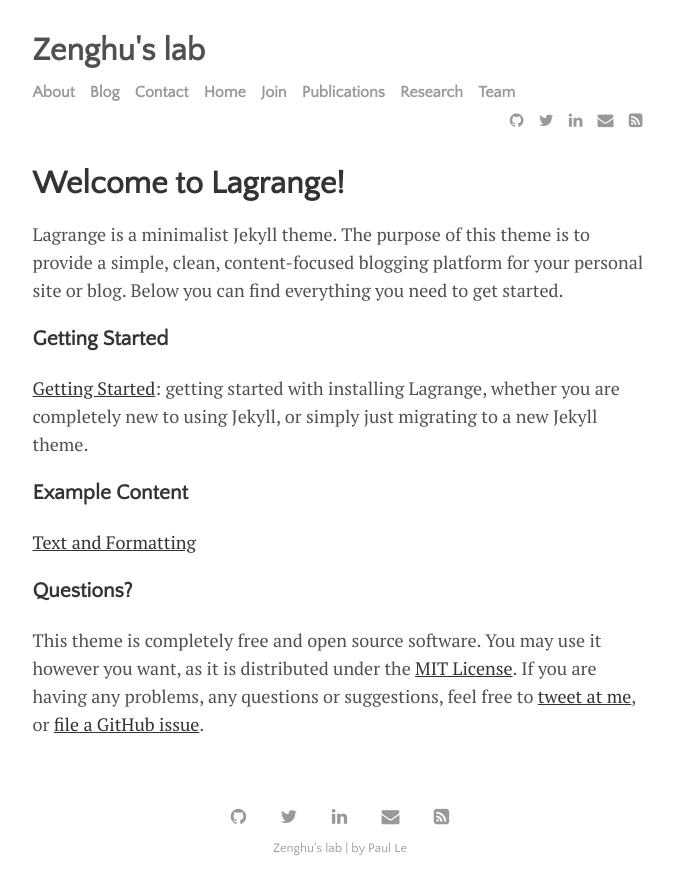
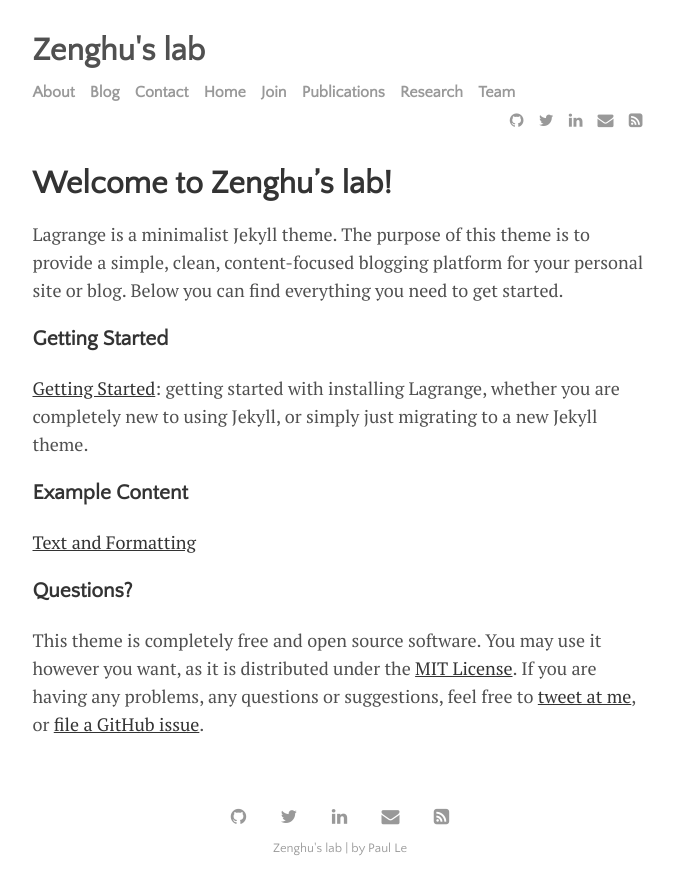
Before and after one commit to ZenghuPKU/zenghupku.github.io, a Jekyll site: the page built from menu/about.md, in a window 1280 px wide. Shown: the top 895 px of the page, without its empty margins (300-974 px from the left). Built offline with Jekyll 4.4.1, drawn with Linux system fonts in a browser that asks for light colours.

Commit message:
Update about.md

```diff
--- a/menu/about.md
+++ b/menu/about.md
@@ -1,6 +1,6 @@
 ---
 layout: page
-title: Welcome to Lagrange!
+title: Welcome to Zenghu’s lab!
 permalink: /about
 ---
 
```
